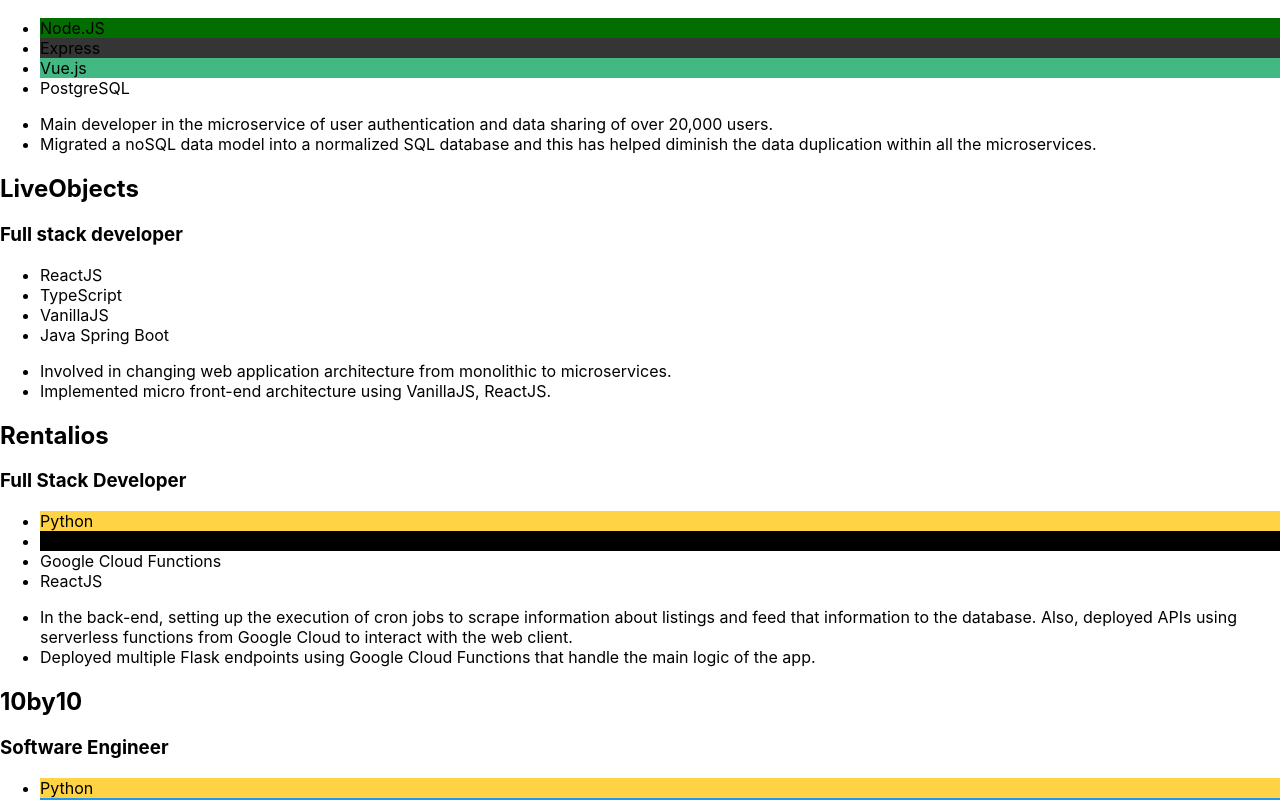
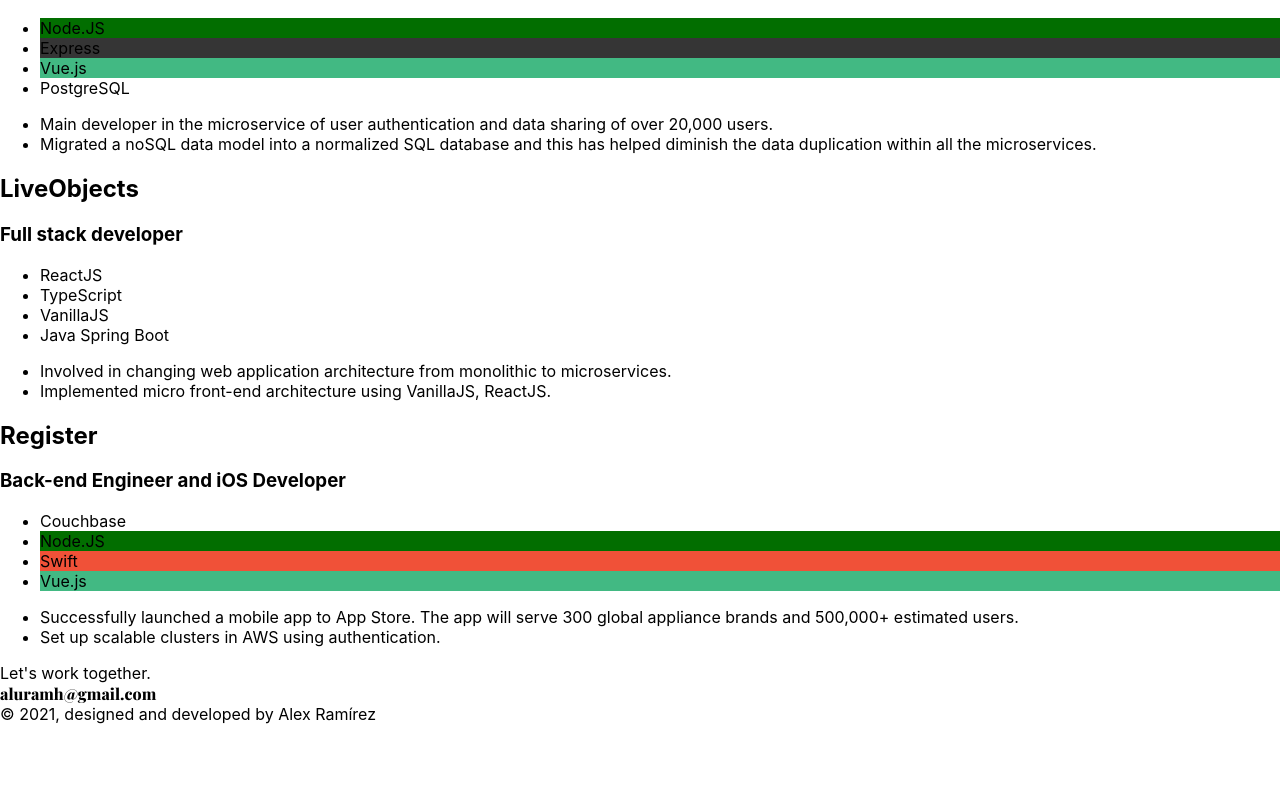
Before and after one commit to aluramh/my-portfolio, a Next.js app: page / in a window 1280 px wide. Shown: the part 4505-5305 px from the top of the page. After the commit the page ends 5229 px from the top, so only its background shows below. Built offline with nearby package versions, Linux system fonts and the light colour scheme.

Commit message:
feat: added filter to the lst of projects shown

```diff
--- a/assets/data/profile.ts
+++ b/assets/data/profile.ts
@@ -59,6 +59,10 @@
    * URL string to an image that describes the project
    */
   image?: string
+  /**
+   * Boolean to show it's a relevant project that we want to highlight
+   */
+  relevant?: boolean
 }
 
 export type Degree = {
@@ -143,6 +147,7 @@
       },
     ],
     yearStart: 2021,
+    relevant: true,
   },
   {
     name: 'Ciitizen',
@@ -168,6 +173,7 @@
     ],
     yearStart: 2021,
     yearEnd: 2021,
+    relevant: true,
   },
   {
     name: 'LiveObjects',
@@ -222,6 +228,7 @@
       'Helped in the automation of business processes by making them more efficient and faster. Improved business workflows by taking unstructured and structured business process data for optimization, reduction of bottlenecks and variance in order to save costs by 10-20%.',
     yearStart: 2020,
     yearEnd: 2020,
+    relevant: true,
   },
   {
     name: 'Rentalios',
@@ -347,6 +354,7 @@
     ],
     yearStart: 2018,
     yearEnd: 2019,
+    relevant: true,
   },
   {
     name: 'Ocean Freight Exchange',
--- a/components/sections/Experience/index.tsx
+++ b/components/sections/Experience/index.tsx
@@ -1,5 +1,5 @@
+import React, { useState, useMemo } from 'react'
 import clsx from 'clsx'
-import React, { useState } from 'react'
 import { profile } from '../../../assets/data/profile'
 import ProjectDescription from './ProjectDescription'
 
@@ -7,6 +7,11 @@
 
 const Experience: React.FC<Props> = (props) => {
   const [showAll, setShowAll] = useState(false)
+
+  const filteredProjects = useMemo(
+    () => (showAll ? profile : profile.filter((p) => p.relevant === true)),
+    [profile, showAll],
+  )
 
   return (
     <section id="experience">
@@ -29,7 +34,7 @@
       </div>
 
       <div className="grid grid-cols-1 sm:grid-cols-2 xl:grid-cols-3 gap-4">
-        {profile.map((p) => (
+        {filteredProjects.map((p) => (
           <ProjectDescription project={p} key={p.name} />
         ))}
       </div>
```
